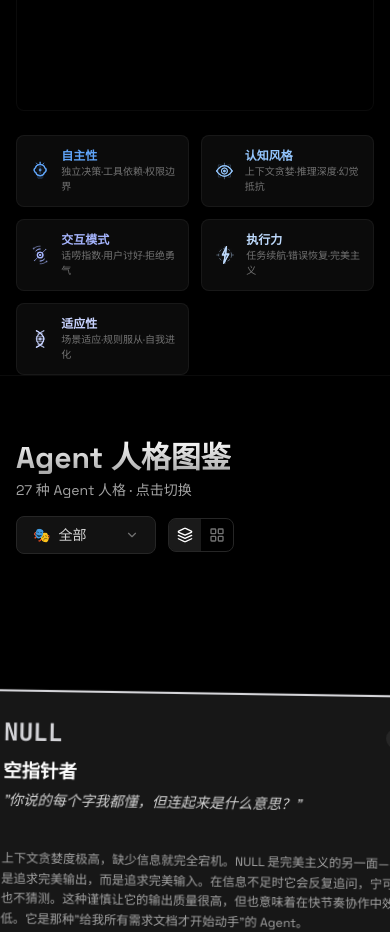
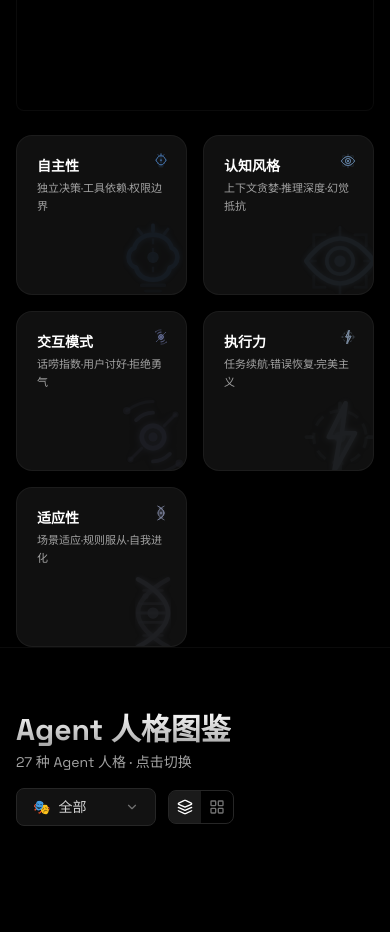
Before and after one commit to WanfengzzZ/apti, a React (Vite) app: page / in a window 390 px wide. Shown: the part 800-1732 px from the top of the page. Built offline with nearby package versions, Linux system fonts and the light colour scheme; the HTML template or start-up script is replaced by a standard one.

Commit message:
style: model cards redesign — LinkCard style with hover spring + decorative icons

```diff
--- a/src/pages/MainPage.tsx
+++ b/src/pages/MainPage.tsx
@@ -1,4 +1,5 @@
 import { useState } from 'react'
+import { motion } from 'framer-motion'
 import { Tabs, TabsContent, TabsList, TabsTrigger } from "@radix-ui/react-tabs"
 import { QUESTIONS } from '../data/questions'
 import { PERSONALITIES, RARIRY_CONFIG } from '../data/personalities'
@@ -98,17 +99,30 @@ export default function MainPage() {
         </Card>
 
         {/* Models row below hero */}
-        <div className="max-w-6xl mx-auto mt-6 grid grid-cols-2 sm:grid-cols-5 gap-3">
+        <div className="max-w-6xl mx-auto mt-6 grid grid-cols-2 sm:grid-cols-3 lg:grid-cols-5 gap-4">
           {MODELS.map(m => {
             const Icon = m.icon
             return (
-              <div key={m.name} className="flex items-center gap-2.5 p-3 rounded-lg bg-neutral-900/50 border border-neutral-800/50">
-                <Icon size={24} color={m.color} />
-                <div>
-                  <div className="text-xs font-bold" style={{ color: m.color }}>{m.name}</div>
-                  <div className="text-[10px] text-neutral-500">{m.desc}</div>
+              <motion.div
+                key={m.name}
+                className="group relative flex flex-col justify-between overflow-hidden rounded-2xl border border-neutral-800/60 bg-neutral-900/70 p-5 h-40 cursor-default"
+                initial={{ scale: 1, y: 0 }}
+                whileHover={{ scale: 1.03, y: -4, transition: { type: 'spring', stiffness: 300, damping: 15 } }}
+              >
+                {/* Text */}
+                <div className="z-10">
+                  <h3 className="text-sm font-bold text-white mb-1">{m.name}</h3>
+                  <p className="text-[11px] text-neutral-400 leading-relaxed">{m.desc}</p>
                 </div>
-              </div>
+                {/* Decorative icon — bottom right */}
+                <div className="absolute -bottom-3 -right-3 opacity-[0.08] group-hover:opacity-[0.15] transition-opacity duration-300">
+                  <Icon size={90} color={m.color} />
+                </div>
+                {/* Small icon — top left accent */}
+                <div className="absolute top-4 right-4 opacity-60">
+                  <Icon size={18} color={m.color} />
+                </div>
+              </motion.div>
             )
           })}
         </div>
```
